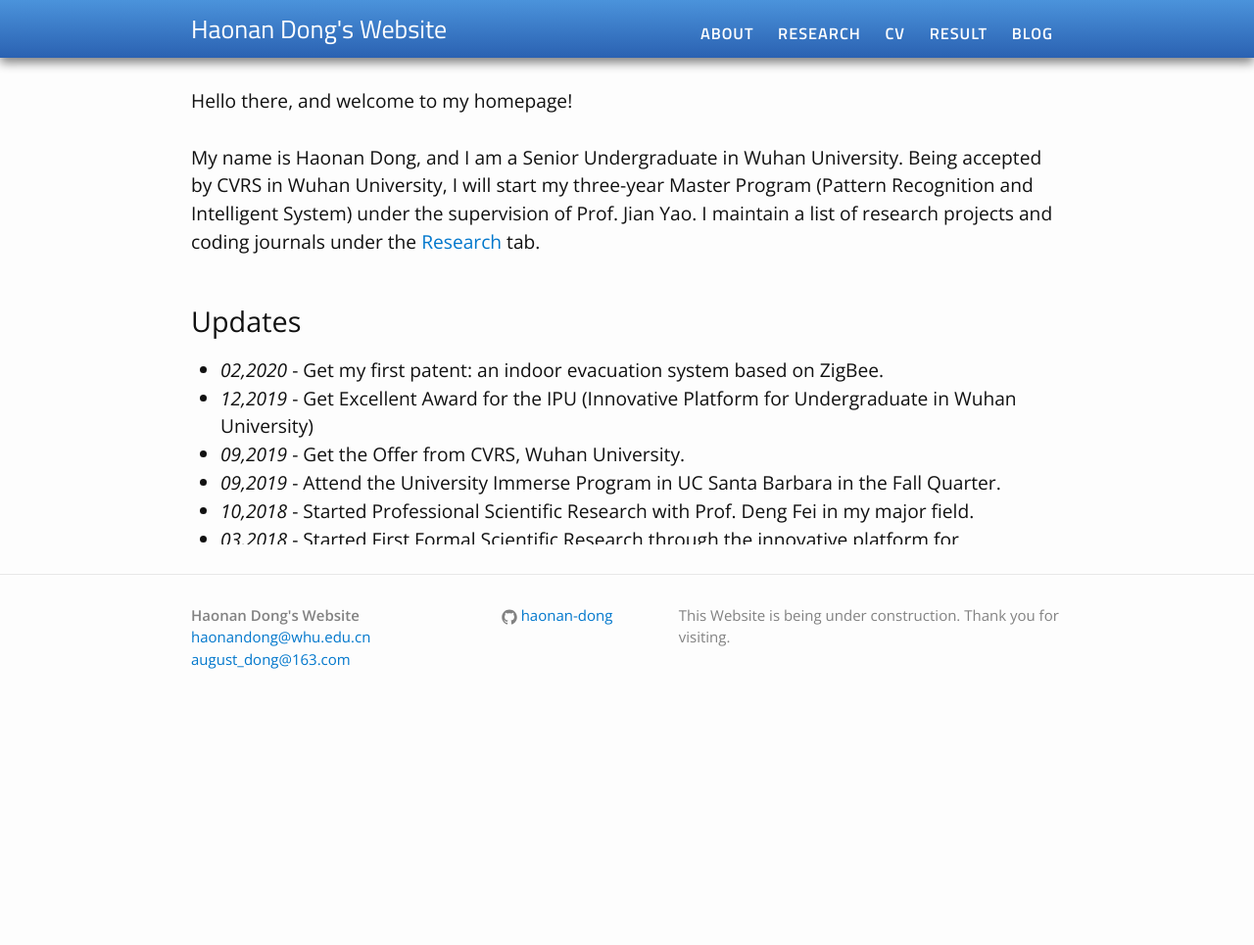
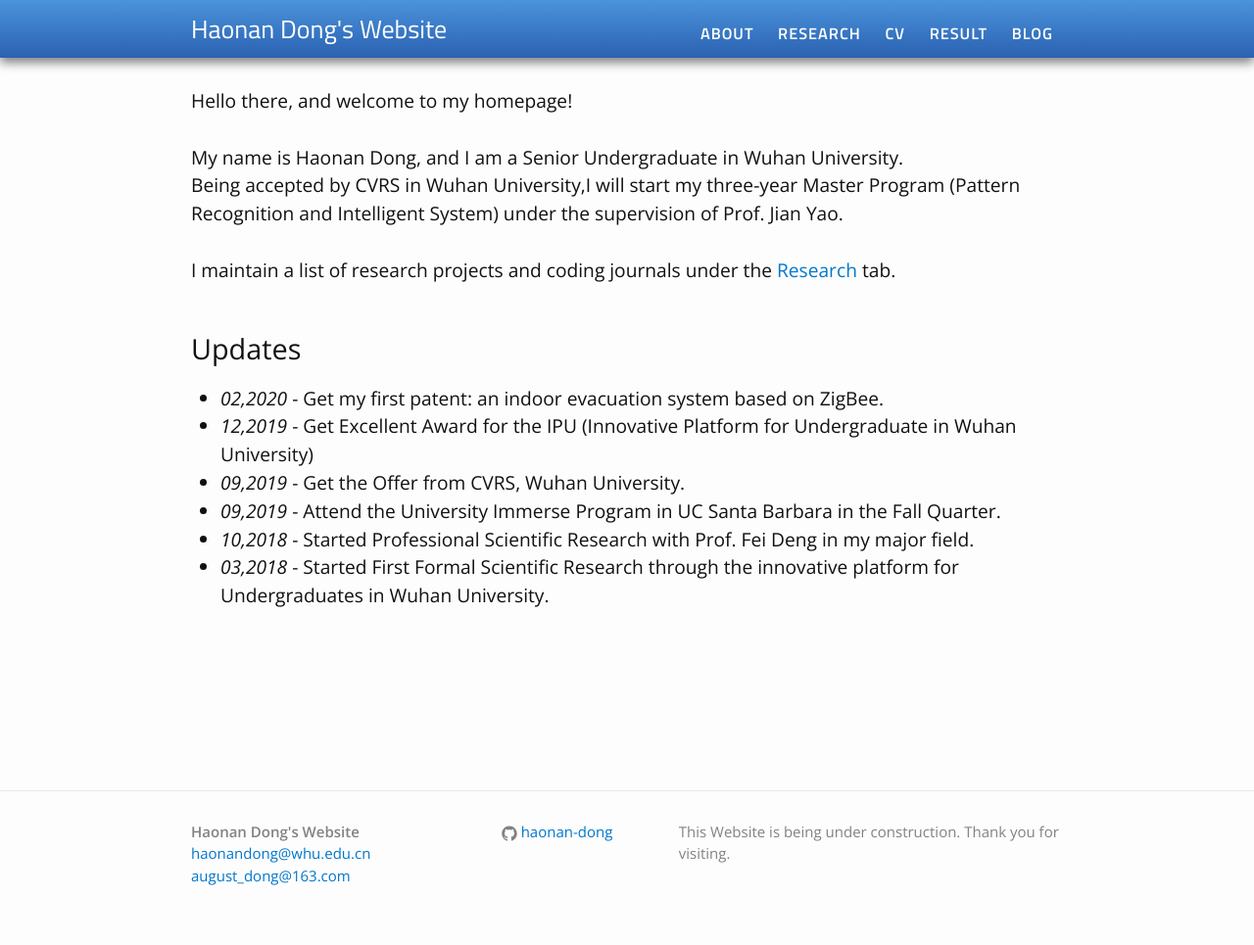
Before and after one commit to Haonan-DONG/Haonan-DONG.github.io, a Jekyll site: the page built from index.html, in a window 1280 px wide. Shown: the whole page at 98% size. Built offline with Jekyll 4.4.1, drawn with Linux system fonts in a browser that asks for light colours; before the commit the page ends 900 px from its top, so only the background shows below that.

Commit message:
edit index

```diff
--- a/index.html
+++ b/index.html
@@ -6,10 +6,10 @@ layout: default
 
 <p>Hello there, and welcome to my homepage!<br><br>
     My name is Haonan Dong, and I am a Senior Undergraduate
-    in Wuhan University.
-    Being accepted by CVRS in Wuhan University,
-    I will start my three-year Master Program (Pattern Recognition and Intelligent System) under the supervision
-    of Prof. Jian Yao.
+    in Wuhan University.<br>
+    Being accepted by CVRS in Wuhan University,I will start my three-year Master Program
+    (Pattern Recognition and Intelligent System) under the supervision
+    of Prof. Jian Yao.<br><br>
 
 I maintain a list of research projects and coding journals under
 the <a href="/research/">Research</a> tab. </a><br><br>
@@ -17,13 +17,13 @@ the <a href="/research/">Research</a> tab. </a><br><br>
 </div>
 
 <h2>Updates</h2>
-<div class="updates" style="height: 10em; overflow-y: scroll;">
+<div class="updates" style="height: 20em; overflow-y: scroll;">
 <ul>
 <li><i>02,2020</i> - Get my first patent: an indoor evacuation system based on ZigBee.</li>
 <li><i>12,2019</i> - Get Excellent Award for the IPU (Innovative Platform for Undergraduate in Wuhan University)</li>
 <li><i>09,2019</i> - Get the Offer from CVRS, Wuhan University.
 <li><i>09,2019</i> - Attend the University Immerse Program in UC Santa Barbara in the Fall Quarter.
-<li><i>10,2018</i> - Started Professional Scientific Research with Prof. Deng Fei in my major field.
+<li><i>10,2018</i> - Started Professional Scientific Research with Prof. Fei Deng in my major field.
 <li><i>03,2018</i> - Started First Formal Scientific Research through the innovative platform for Undergraduates in Wuhan University.</li>
 </ul>
 
```
Also changed, not shown: Result.md (+1 -1 lines), research.md (+5 -7 lines), 5 other files.
